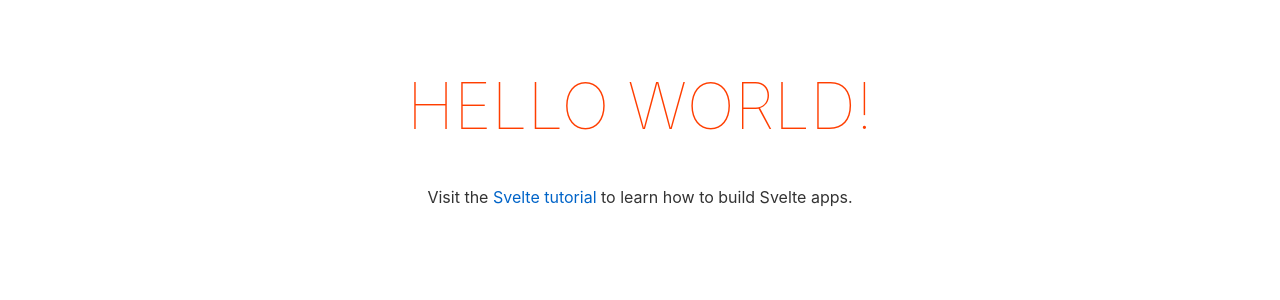
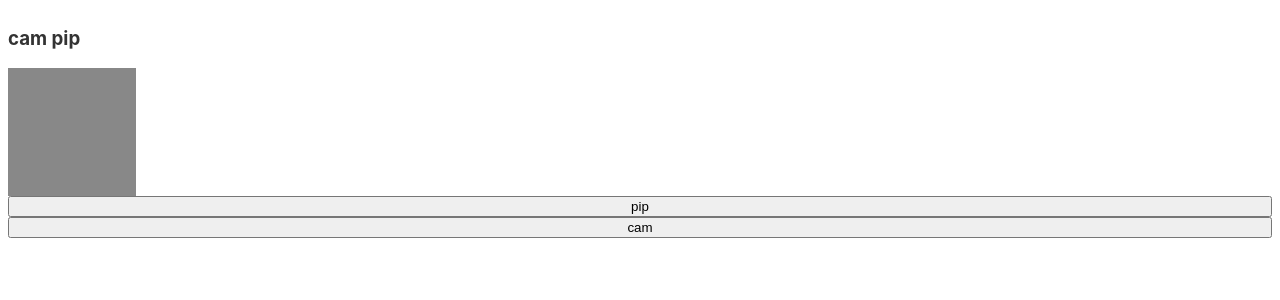
Before and after one commit to tomchandotme/sensors-test, a Svelte app: page / in a window 1280 px wide. Shown: the top 300 px of the page. Built offline with nearby package versions, Linux system fonts and the light colour scheme.

Commit message:
test 1: camera + pip

```diff
--- a/public/global.css
+++ b/public/global.css
@@ -1,4 +1,5 @@
-html, body {
+html,
+body {
     position: relative;
     width: 100%;
     height: 100%;
@@ -9,55 +10,6 @@ body {
     margin: 0;
     padding: 8px;
     box-sizing: border-box;
-	font-family: -apple-system, BlinkMacSystemFont, "Segoe UI", Roboto, Oxygen-Sans, Ubuntu, Cantarell, "Helvetica Neue", sans-serif;
+    font-family: -apple-system, BlinkMacSystemFont, 'Segoe UI', Roboto,
+        Oxygen-Sans, Ubuntu, Cantarell, 'Helvetica Neue', sans-serif;
 }
-
-a {
-	color: rgb(0,100,200);
-	text-decoration: none;
-}
-
-a:hover {
-	text-decoration: underline;
-}
-
-a:visited {
-	color: rgb(0,80,160);
-}
-
-label {
-	display: block;
-}
-
-input, button, select, textarea {
-	font-family: inherit;
-	font-size: inherit;
-	-webkit-padding: 0.4em 0;
-	padding: 0.4em;
-	margin: 0 0 0.5em 0;
-	box-sizing: border-box;
-	border: 1px solid #ccc;
-	border-radius: 2px;
-}
-
-input:disabled {
-	color: #ccc;
-}
-
-button {
-	color: #333;
-	background-color: #f4f4f4;
-	outline: none;
-}
-
-button:disabled {
-	color: #999;
-}
-
-button:not(:disabled):active {
-	background-color: #ddd;
-}
-
-button:focus {
-	border-color: #666;
-}
--- a/public/index.html
+++ b/public/index.html
@@ -1,18 +1,17 @@
 <!DOCTYPE html>
 <html lang="en">
-<head>
-	<meta charset='utf-8'>
-	<meta name='viewport' content='width=device-width,initial-scale=1'>
+    <head>
+        <meta charset="utf-8" />
+        <meta name="viewport" content="width=device-width,initial-scale=1" />
 
-	<title>Svelte app</title>
+        <title>Svelte app</title>
 
-	<link rel='icon' type='image/png' href='/favicon.png'>
-	<link rel='stylesheet' href='/global.css'>
-	<link rel='stylesheet' href='/build/bundle.css'>
+        <link rel="icon" type="image/png" href="/favicon.png" />
+        <link rel="stylesheet" href="/global.css" />
+        <link rel="stylesheet" href="/build/bundle.css" />
 
-	<script defer src='/build/bundle.js'></script>
-</head>
+        <script defer src="/build/bundle.js"></script>
+    </head>
 
-<body>
-</body>
+    <body></body>
 </html>
--- a/rollup.config.js
+++ b/rollup.config.js
@@ -19,14 +19,18 @@ function serve() {
     return {
         writeBundle() {
             if (server) return;
-			server = require('child_process').spawn('npm', ['run', 'start', '--', '--dev'], {
+            server = require('child_process').spawn(
+                'npm',
+                ['run', 'start', '--', '--dev'],
+                {
                     stdio: ['ignore', 'inherit', 'inherit'],
-				shell: true
-			});
+                    shell: true,
+                }
+            );
 
             process.on('SIGTERM', toExit);
             process.on('exit', toExit);
-		}
+        },
     };
 }
 
@@ -36,15 +40,15 @@ export default {
         sourcemap: true,
         format: 'iife',
         name: 'app',
-		file: 'public/build/bundle.js'
+        file: 'public/build/bundle.js',
     },
     plugins: [
         svelte({
             preprocess: sveltePreprocess({ sourceMap: !production }),
             compilerOptions: {
                 // enable run-time checks when not in production
-				dev: !production
-			}
+                dev: !production,
+            },
         }),
         // we'll extract any component CSS out into
         // a separate file - better for performance
@@ -57,12 +61,12 @@ export default {
         // https://github.com/rollup/plugins/tree/master/packages/commonjs
         resolve({
             browser: true,
-			dedupe: ['svelte']
+            dedupe: ['svelte'],
         }),
         commonjs(),
         typescript({
             sourceMap: !production,
-			inlineSources: !production
+            inlineSources: !production,
         }),
 
         // In dev mode, call `npm run start` once
@@ -75,9 +79,9 @@ export default {
 
         // If we're building for production (npm run build
         // instead of npm run dev), minify
-		production && terser()
+        production && terser(),
     ],
     watch: {
-		clearScreen: false
-	}
+        clearScreen: false,
+    },
 };
--- a/src/App.svelte
+++ b/src/App.svelte
@@ -1,30 +1,44 @@
 <script lang="ts">
-	export let name: string;
+    let video: HTMLVideoElement;
+    let errorMsg = '';
+
+    const handleButtonClick = async () => {
+        errorMsg = '';
+        try {
+            await video.requestPictureInPicture();
+        } catch (error) {
+            errorMsg = error;
+        }
+    };
+
+    const requestCamera = async () => {
+        errorMsg = '';
+        try {
+            const mediaStream = await navigator.mediaDevices.getUserMedia({
+                video: true,
+            });
+            video.srcObject = mediaStream;
+        } catch (error) {
+            errorMsg = error;
+        }
+    };
 </script>
 
-<main>
-	<h1>Hello {name}!</h1>
-	<p>Visit the <a href="https://svelte.dev/tutorial">Svelte tutorial</a> to learn how to build Svelte apps.</p>
-</main>
+<div>
+    <h3>cam pip</h3>
+    <video bind:this={video} width={128} height={128} autoplay />
+    <span>{errorMsg}</span>
+    <button on:click={handleButtonClick}>pip</button>
+    <button on:click={requestCamera}>cam</button>
+</div>
 
-<style>
-	main {
-		text-align: center;
-		padding: 1em;
-		max-width: 240px;
-		margin: 0 auto;
-	}
+<style lang="scss">
+    div {
+        display: flex;
+        flex-direction: column;
+    }
 
-	h1 {
-		color: #ff3e00;
-		text-transform: uppercase;
-		font-size: 4em;
-		font-weight: 100;
-	}
-
-	@media (min-width: 640px) {
-		main {
-			max-width: none;
-		}
-	}
+    video {
+        background-color: #888;
+    }
 </style>
--- a/src/main.ts
+++ b/src/main.ts
@@ -1,10 +1,7 @@
 import App from './App.svelte';
 
 const app = new App({
-	target: document.body,
-	props: {
-		name: 'world'
-	}
+    target: document.body,
 });
 
 export default app;
```
Also changed, not shown: package.json (+7 -5 lines), tsconfig.json (+6 -3 lines), src/global.d.ts (line endings or trailing spaces), 1 other file (tests, documents, lock files or other folders). Lines whose indentation alone changed are shown as unchanged.
